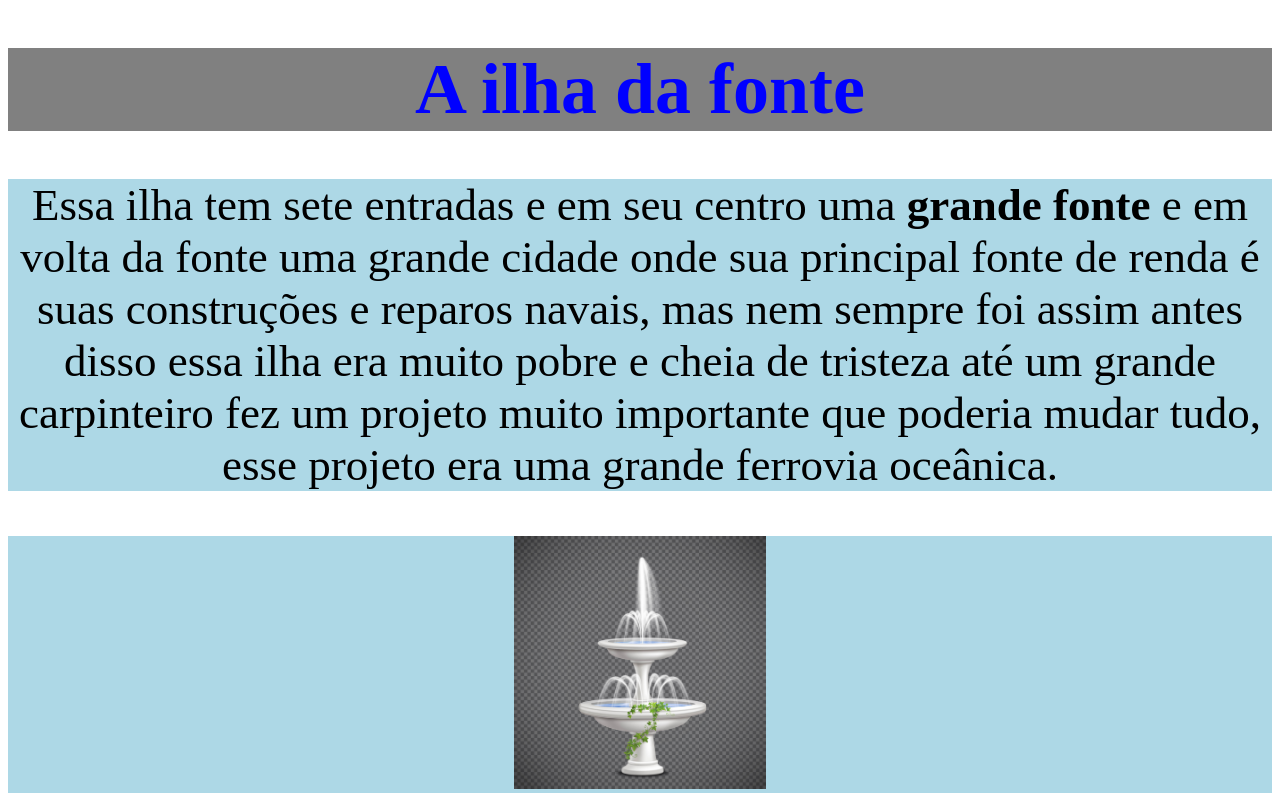
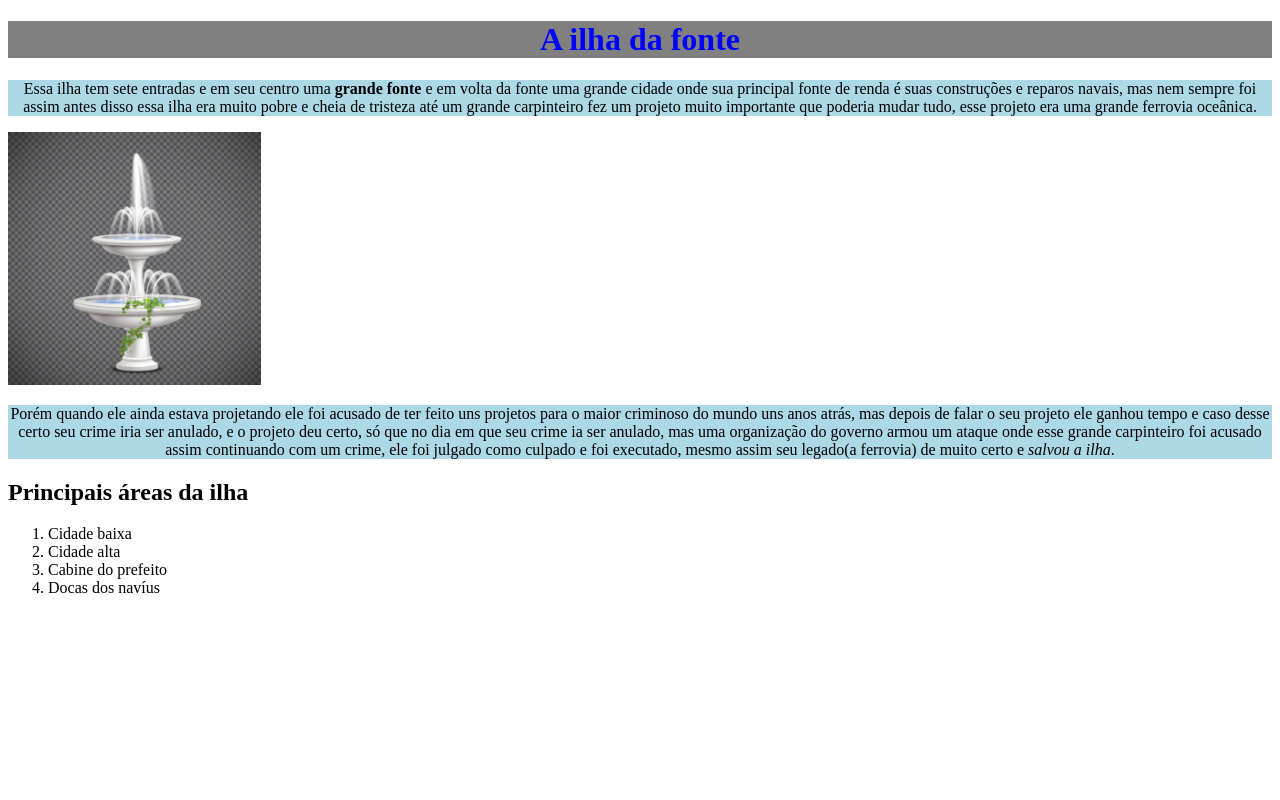
Before and after one commit to JoaoCorsete/Jo-o-html, a plain HTML site: page index.html in a window 1280 px wide. Shown: the top 800 px of the page. Drawn offline with Linux system fonts and the light colour scheme.

Commit message:
Update index.html

```diff
--- a/index.html
+++ b/index.html
@@ -5,20 +5,21 @@
       <meta name="viewport" content="width=device-width, initial-scale=1">
       <title>A grande fonte</title>
       <link rel="stylesheet" type="text/css" href="style.css">
-	<style>
-		p{text-align: center;background-color: ligthblue;}
-		h1{text-align: center;background-color: grey;color: blue;}
-	</style>
+
   </head>
   <body>
-
-<h1 style="font-size:72px;">A ilha da fonte</h1>
-<p style="font-size: 45px">Essa ilha tem sete entradas e em seu centro uma <strong>grande fonte</strong> e em volta da fonte uma grande cidade onde sua principal fonte de renda é suas construções e reparos navais, mas nem sempre foi assim antes disso essa ilha era muito pobre e cheia de tristeza até um grande carpinteiro fez um projeto muito importante que poderia mudar tudo, esse projeto era uma grande ferrovia oceânica.<p>
+    <h1>A ilha da fonte</h1>
+      <p>Essa ilha tem sete entradas e em seu centro uma <strong>grande fonte</strong> e em volta da fonte uma grande cidade onde sua principal fonte de renda é suas construções e reparos navais, mas nem sempre foi assim antes disso essa ilha era muito pobre e cheia de tristeza até um grande carpinteiro fez um projeto muito importante que poderia mudar tudo, esse projeto era uma grande ferrovia oceânica.</p>
       <img src="21381.jpg"width="20%">
-<p style="font-size
-:45px">Porém quando ele ainda estava projetando ele foi acusado de ter feito uns projetos para o maior criminoso do mundo uns anos atrás, mas depois de falar o seu projeto ele ganhou tempo e caso desse certo seu crime iria ser anulado, e o projeto deu certo, só que no dia em que seu crime ia ser anulado, mas uma organização do governo armou um ataque onde esse grande carpinteiro foi acusado assim continuando com um crime, ele foi julgado como culpado e foi executado, mesmo assim seu legado(a ferrovia) de muito certo e <em>salvou a ilha</em>.
-<p>
-
-
+      <p>Porém quando ele ainda estava projetando ele foi acusado de ter feito uns projetos para o maior criminoso do mundo uns anos atrás, mas depois de falar o seu projeto ele ganhou tempo e caso desse certo seu crime iria ser anulado, e o projeto deu certo, só que no dia em que seu crime ia ser anulado, mas uma organização do governo armou um ataque onde esse grande carpinteiro foi acusado assim continuando com um crime, ele foi julgado como culpado e foi executado, mesmo assim seu legado(a ferrovia) de muito certo e <em>salvou a ilha</em>.</p>
+    <nav>
+    <h2>Principais áreas da ilha</h2>
+    <ol>
+	  <li>Cidade baixa</li>
+      <li>Cidade alta</li>
+      <li>Cabine do prefeito</li>
+      <li>Docas dos navíus</li>
+    </ol>
+    </nav>
   </body>
 </html>
```
Lines whose indentation alone changed are shown as unchanged.
